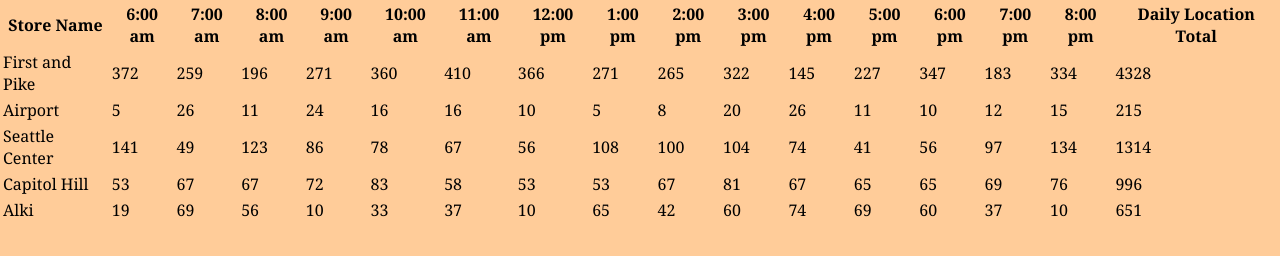
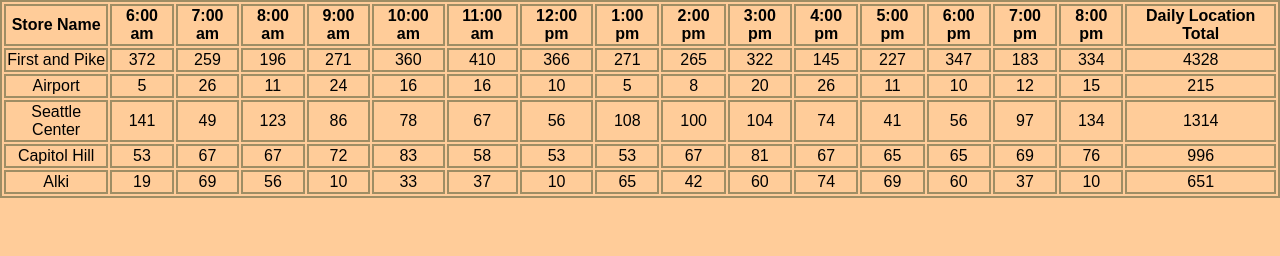
Before and after one commit to jjfeore/salmoncookies, a plain HTML site: page sales.html in a window 1280 px wide. Drawn offline with Linux system fonts and the light colour scheme; a web font is replaced by a local one.

Commit message:
Realized I forgot the tbody tag, so I added it

```diff
--- a/app.js
+++ b/app.js
@@ -63,15 +63,14 @@
   var pageBody = document.getElementsByTagName('body')[0];
   var newTable = document.createElement('table');
   newTable.appendChild(tableHead());
+  var newTBody = document.createElement('tbody');
   for (var b = 0; b < storeList.length; b++) {
-    newTable.appendChild(storeList[b].render());
+    newTBody.appendChild(storeList[b].render());
   }
+  newTable.appendChild(newTBody);
   pageBody.appendChild(newTable);
 }
 
-genTable();
-
-/*
 function tableFoot() {
   var newTR = document.createElement('tr');
   var newTH = document.createElement('th');
@@ -84,4 +83,5 @@
   }
   return newTHead;
 }
-*/
+
+genTable();
--- a/style.css
+++ b/style.css
@@ -98,8 +98,9 @@
   outline: 5px dotted #000;
 } */
 
-li {
+table, thead, tbody, th, tr, td {
+  border: 2px solid #9E8D64;
   margin: 0px;
-  padding: 0px;
   font-family: Arial, sans-serif;
+  text-align: center;
 }
```
